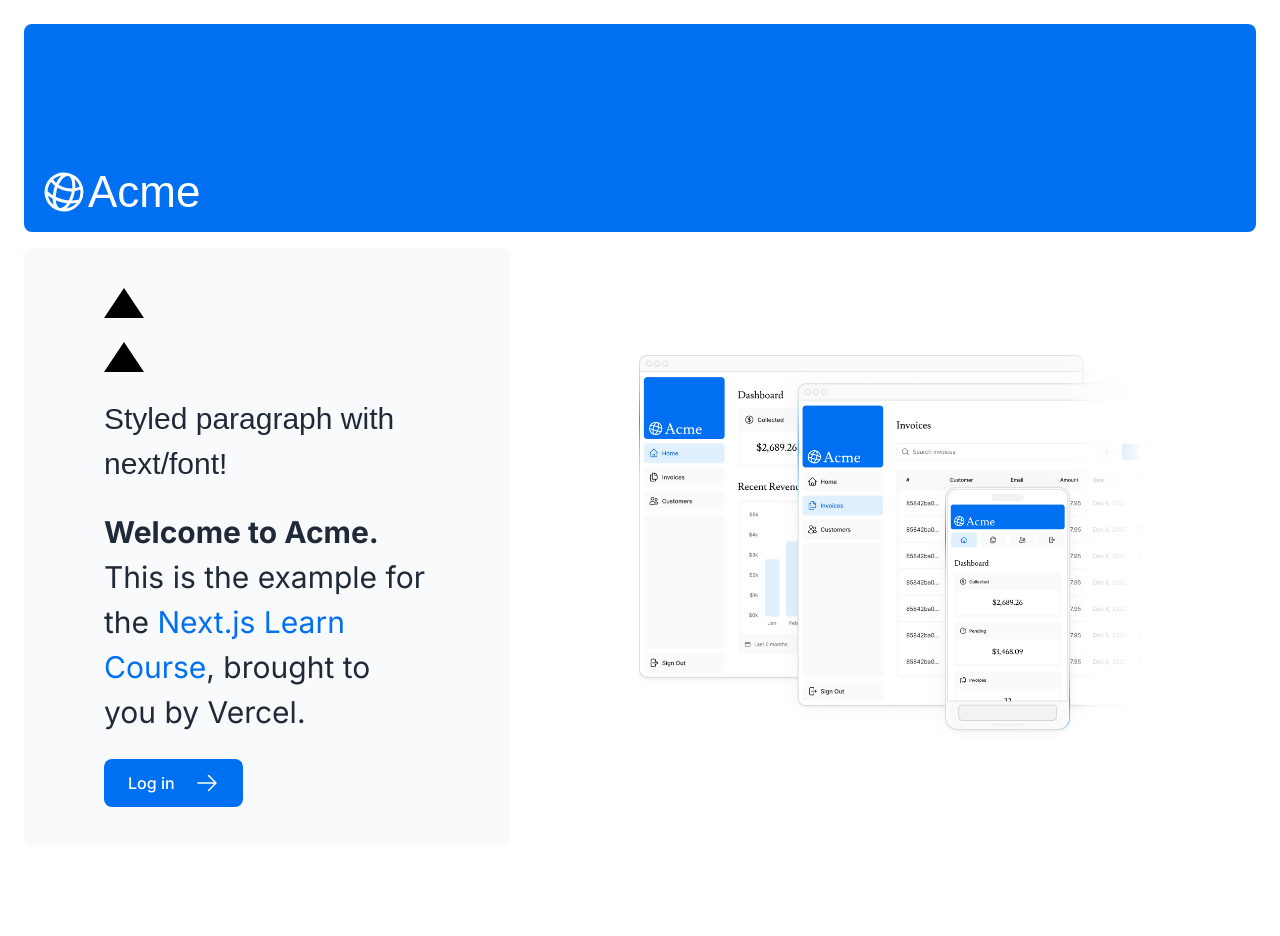
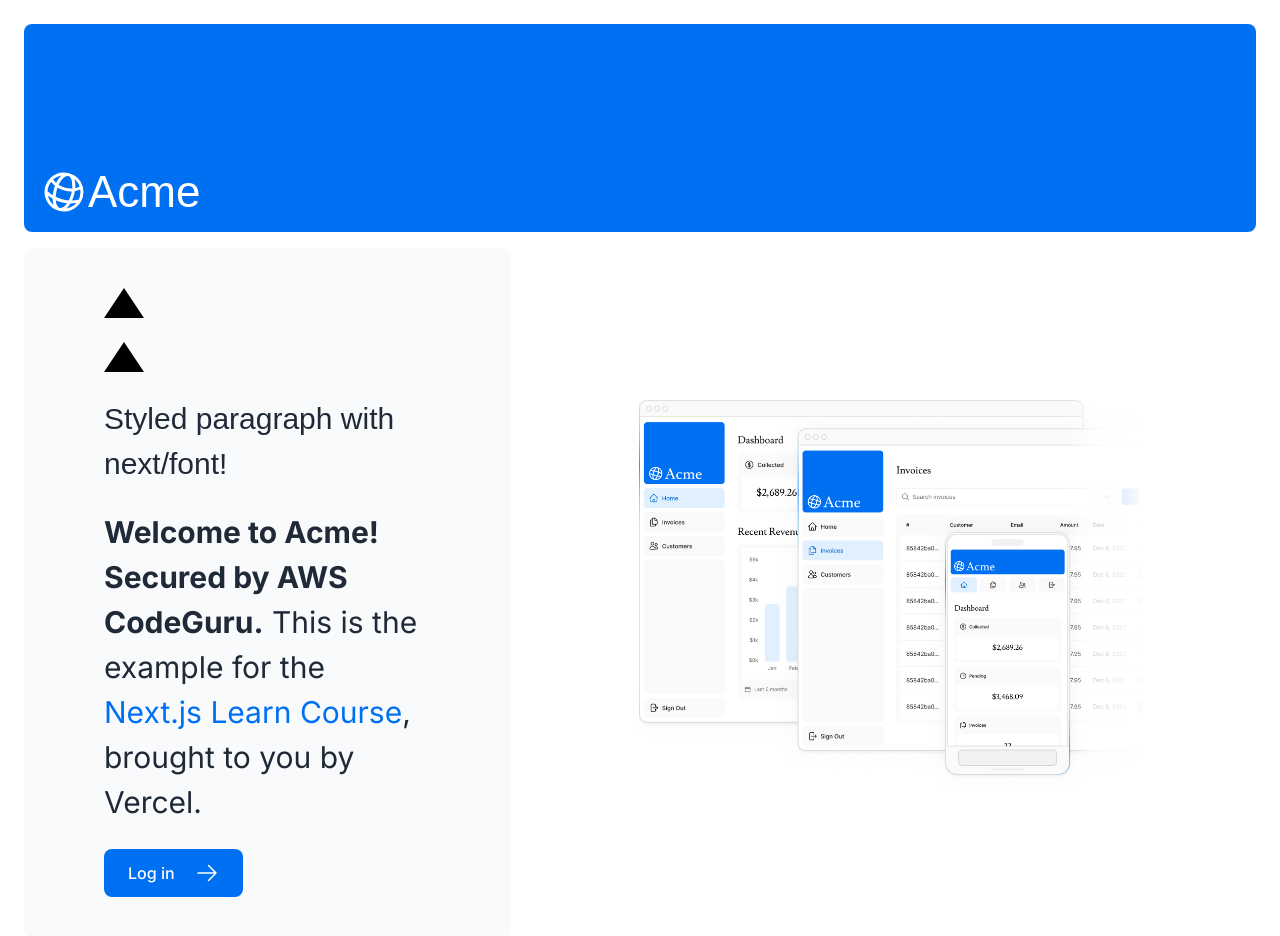
Before and after one commit to JohanCodeForFun/nextjs-dashboard, a Next.js app: page / in a window 1280 px wide. Shown: the top 936 px of the page. Before the commit the page ends 871 px from the top, so only its background shows below. Built offline with nearby package versions, Linux system fonts and the light colour scheme; a web font is replaced by a local one.

Commit message:
update main copy

```diff
--- a/app/page.tsx
+++ b/app/page.tsx
@@ -21,7 +21,7 @@ export default function Page() {
             Styled paragraph with next/font!
           </p>
           <p className={`text-xl text-gray-800 md:text-3xl md:leading-normal`}>
-            <strong>Welcome to Acme.</strong> This is the example for the{' '}
+            <strong>Welcome to Acme! Secured by AWS CodeGuru.</strong> This is the example for the{' '}
             <a href="https://nextjs.org/learn/" className="text-blue-500">
               Next.js Learn Course
             </a>
```
